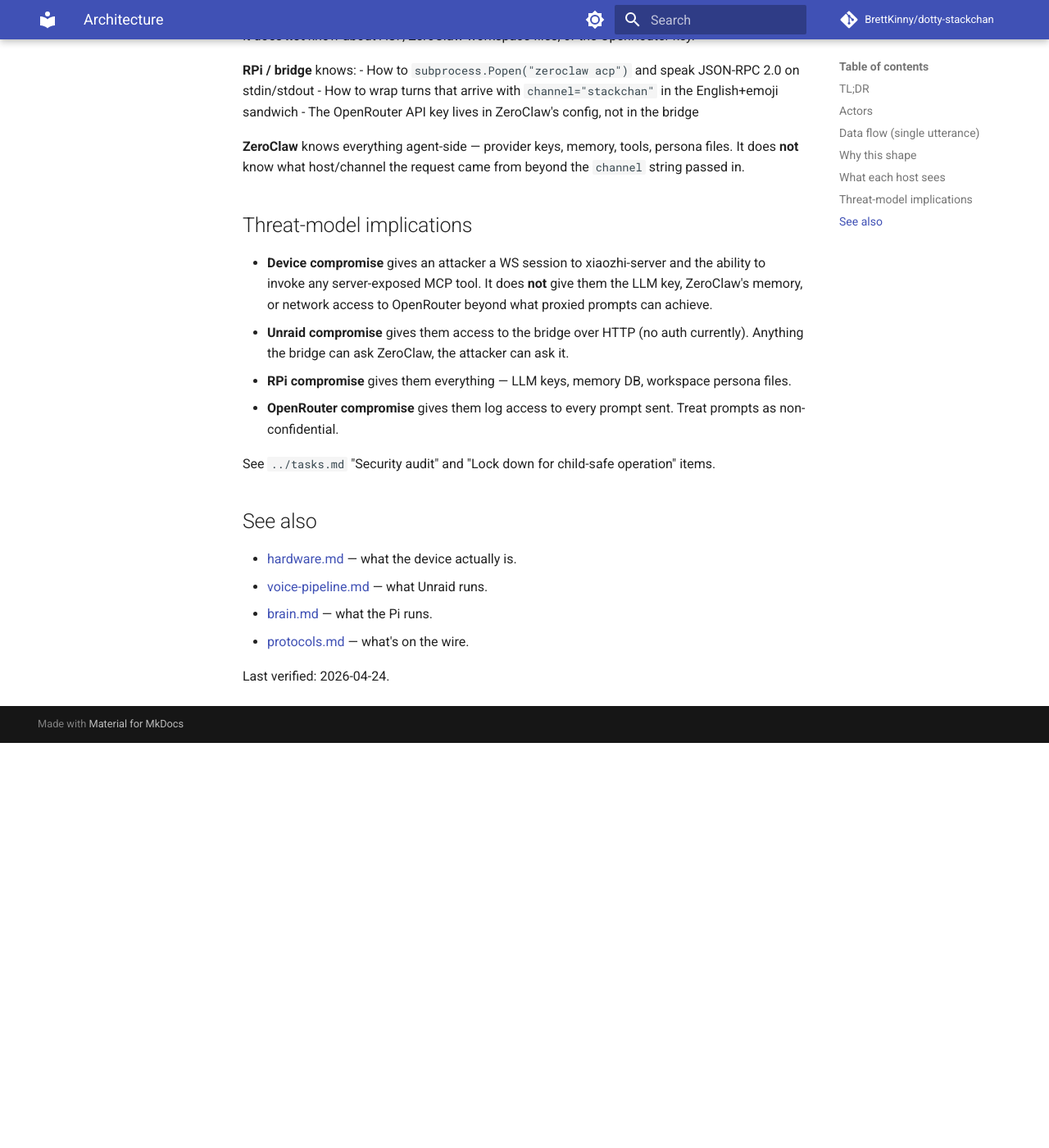
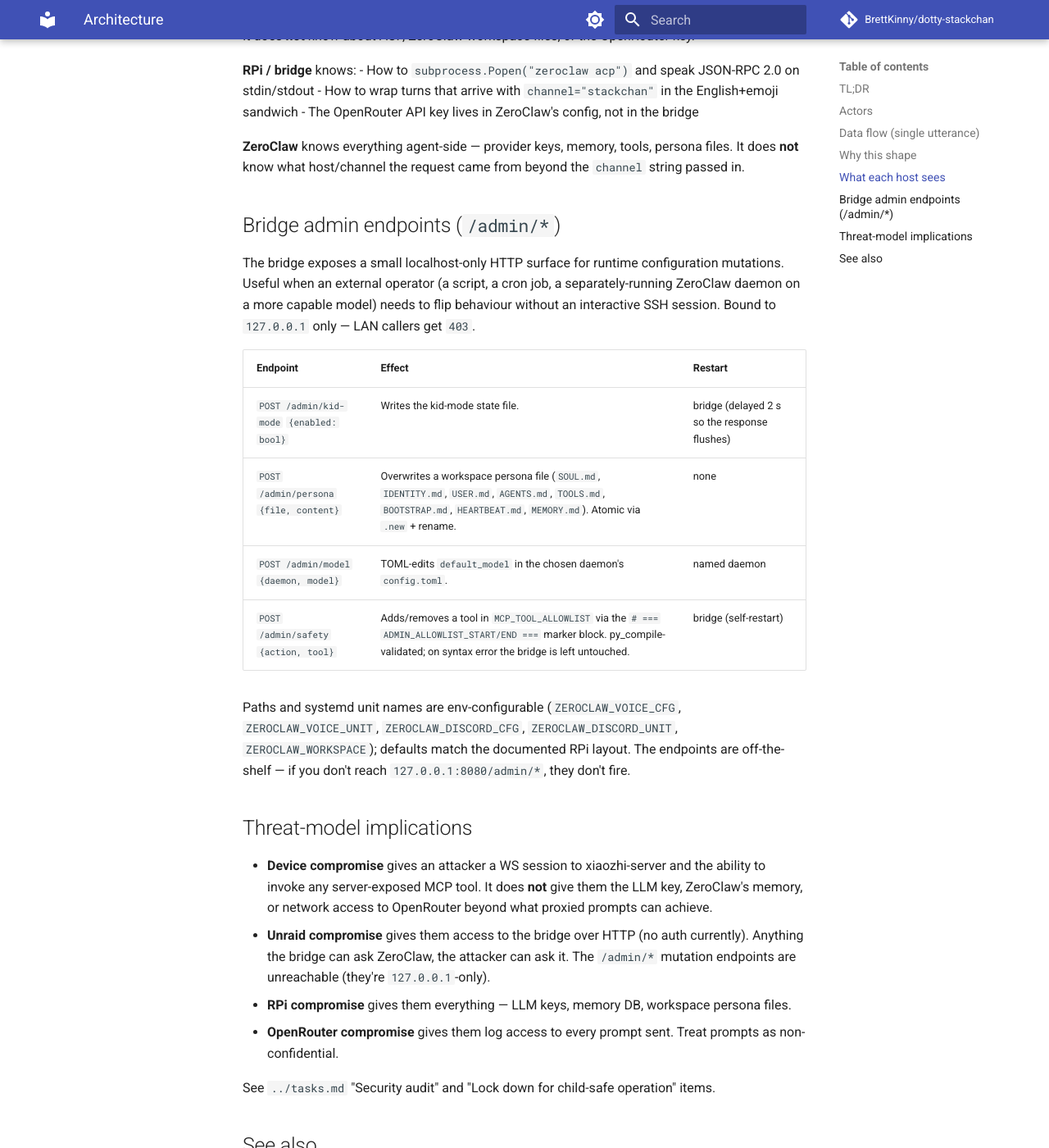
Before and after one commit to BrettKinny/dotty-stackchan, an MkDocs documentation site: the page built from docs/architecture.md, in a window 1280 px wide and 1400 px high, scrolled down 2445 px. Shown: the whole window at 82% size. Built offline with MkDocs 1.6.1 and Material for MkDocs 9.7.7, drawn with Linux system fonts in a browser that asks for light colours; comment, search, counter and statistics services are not loaded; before the commit the page ends 3351 px from its top, so only the background shows below that; some of the changed text lies outside the part shown.

Commit message:
docs: ship kid-mode channel routing + admin endpoints
ROADMAP.md: promote "Kid Mode channel routing" from Planned to Shipping —
voice channels are kid-safe by default (the bridge sandwich only fires when
inbound channel is in VOICE_CHANNELS, so messaging-platform channels skip
it automatically). Add "Bridge /admin/* endpoints" alongside it.

docs/architecture.md: new "Bridge admin endpoints" section with the four
endpoints, env-config knobs, and the localhost-only gate. Threat-model
note that the /admin/* surface is unreachable from a compromised Unraid
since it binds to 127.0.0.1 only. Last-verified date bumped.

Co-Authored-By: Claude Opus 4.7 (1M context) <noreply@anthropic.com>

```diff
--- a/docs/architecture.md
+++ b/docs/architecture.md
@@ -84,10 +84,23 @@ It does **not** know about ACP, ZeroClaw workspace files, or the OpenRouter key.
 
 **ZeroClaw** knows everything agent-side — provider keys, memory, tools, persona files. It does **not** know what host/channel the request came from beyond the `channel` string passed in.
 
+## Bridge admin endpoints (`/admin/*`)
+
+The bridge exposes a small localhost-only HTTP surface for runtime configuration mutations. Useful when an external operator (a script, a cron job, a separately-running ZeroClaw daemon on a more capable model) needs to flip behaviour without an interactive SSH session. Bound to `127.0.0.1` only — LAN callers get `403`.
+
+| Endpoint | Effect | Restart |
+|---|---|---|
+| `POST /admin/kid-mode` `{enabled: bool}` | Writes the kid-mode state file. | bridge (delayed 2 s so the response flushes) |
+| `POST /admin/persona` `{file, content}` | Overwrites a workspace persona file (`SOUL.md`, `IDENTITY.md`, `USER.md`, `AGENTS.md`, `TOOLS.md`, `BOOTSTRAP.md`, `HEARTBEAT.md`, `MEMORY.md`). Atomic via `.new` + rename. | none |
+| `POST /admin/model` `{daemon, model}` | TOML-edits `default_model` in the chosen daemon's `config.toml`. | named daemon |
+| `POST /admin/safety` `{action, tool}` | Adds/removes a tool in `MCP_TOOL_ALLOWLIST` via the `# === ADMIN_ALLOWLIST_START/END ===` marker block. py_compile-validated; on syntax error the bridge is left untouched. | bridge (self-restart) |
+
+Paths and systemd unit names are env-configurable (`ZEROCLAW_VOICE_CFG`, `ZEROCLAW_VOICE_UNIT`, `ZEROCLAW_DISCORD_CFG`, `ZEROCLAW_DISCORD_UNIT`, `ZEROCLAW_WORKSPACE`); defaults match the documented RPi layout. The endpoints are off-the-shelf — if you don't reach `127.0.0.1:8080/admin/*`, they don't fire.
+
 ## Threat-model implications
 
 - **Device compromise** gives an attacker a WS session to xiaozhi-server and the ability to invoke any server-exposed MCP tool. It does **not** give them the LLM key, ZeroClaw's memory, or network access to OpenRouter beyond what proxied prompts can achieve.
-- **Unraid compromise** gives them access to the bridge over HTTP (no auth currently). Anything the bridge can ask ZeroClaw, the attacker can ask it.
+- **Unraid compromise** gives them access to the bridge over HTTP (no auth currently). Anything the bridge can ask ZeroClaw, the attacker can ask it. The `/admin/*` mutation endpoints are unreachable (they're `127.0.0.1`-only).
 - **RPi compromise** gives them everything — LLM keys, memory DB, workspace persona files.
 - **OpenRouter compromise** gives them log access to every prompt sent. Treat prompts as non-confidential.
 
@@ -100,4 +113,4 @@ See `../tasks.md` "Security audit" and "Lock down for child-safe operation" item
 - [brain.md](./brain.md) — what the Pi runs.
 - [protocols.md](./protocols.md) — what's on the wire.
 
-Last verified: 2026-04-24.
+Last verified: 2026-04-25.
```
Also changed, not shown: ROADMAP.md (+2 -1 lines).
